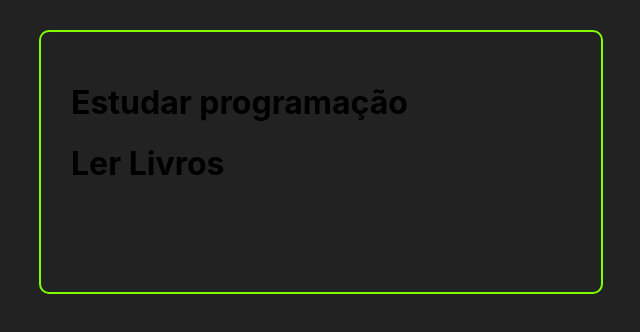
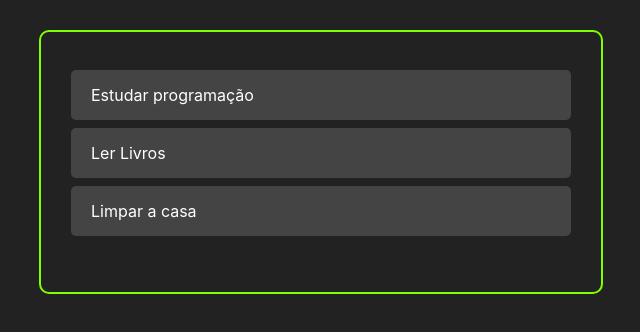
Before and after one commit to josemgfortunato/task-manager-react, a React (Create React App) app: page / in a window 1280 px wide. Shown: the top 332 px of the page, without its empty margins (319-959 px from the left). Built offline with nearby package versions, Linux system fonts and the light colour scheme.

Commit message:
task component update

```diff
--- a/src/App.jsx
+++ b/src/App.jsx
@@ -14,6 +14,11 @@
         id: '2',
         title: 'Ler Livros',
         completed: true,
+    },
+    {
+        id: '3',
+        title: 'Limpar a casa',
+        completed: false,
     }
 
     ]);
--- /dev/null
+++ b/src/components/Task.css
@@ -0,0 +1,10 @@
+.task-container {
+    background-color: #444;
+    margin: 8px 0;
+    padding: 15px 20px;
+    display: flex;
+    border-radius: 5px;
+    justify-content: space-between;
+    color: white;
+    align-items: center;
+}
--- a/src/components/Task.jsx
+++ b/src/components/Task.jsx
@@ -1,10 +1,11 @@
 import React from 'react';
+import './Task.css';
 
 const Task = ({ task }) => {
     return (
-        <h1>
+        <div className='task-container'>
             {task.title}
-        </h1>
+        </div>
      );
 }
 
```
